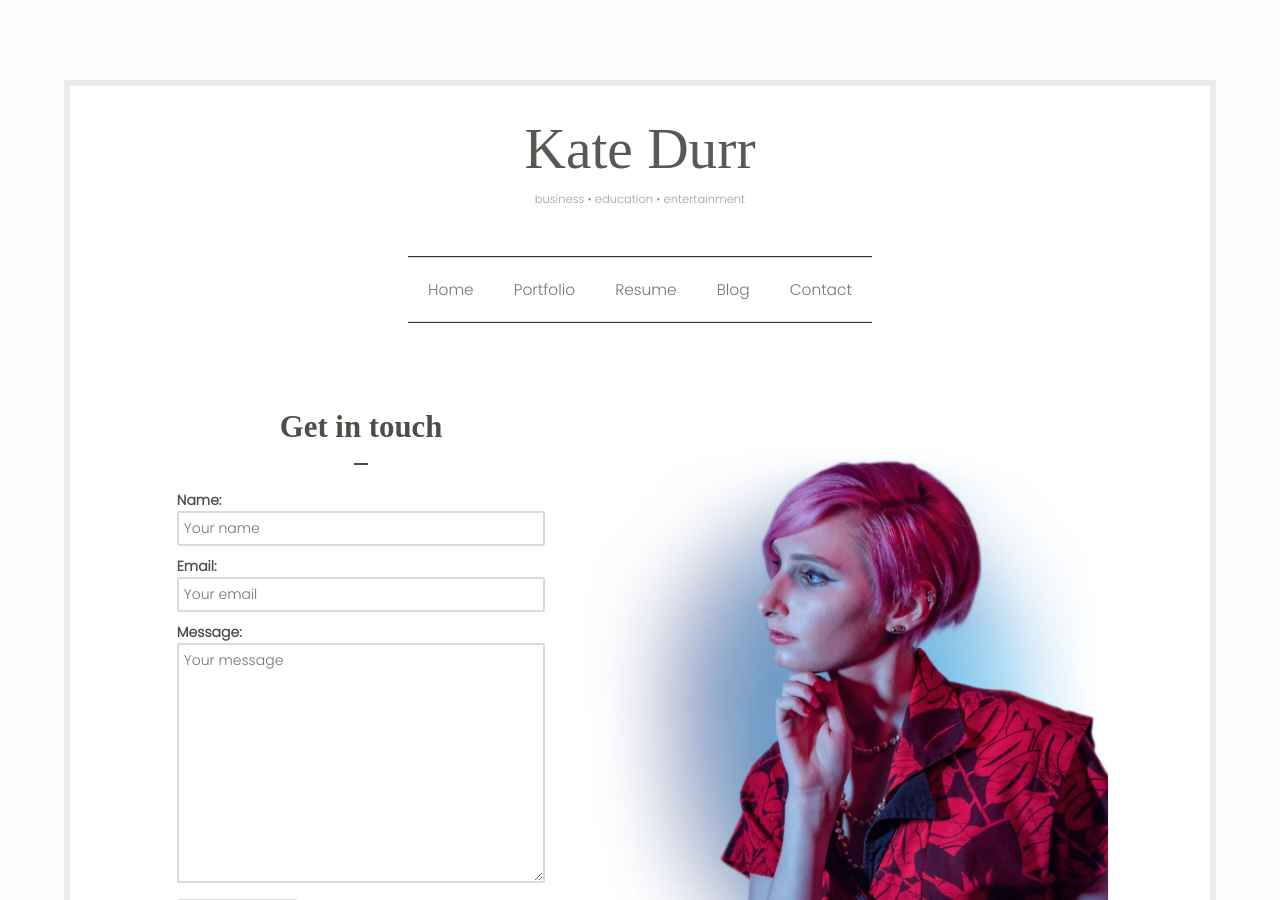
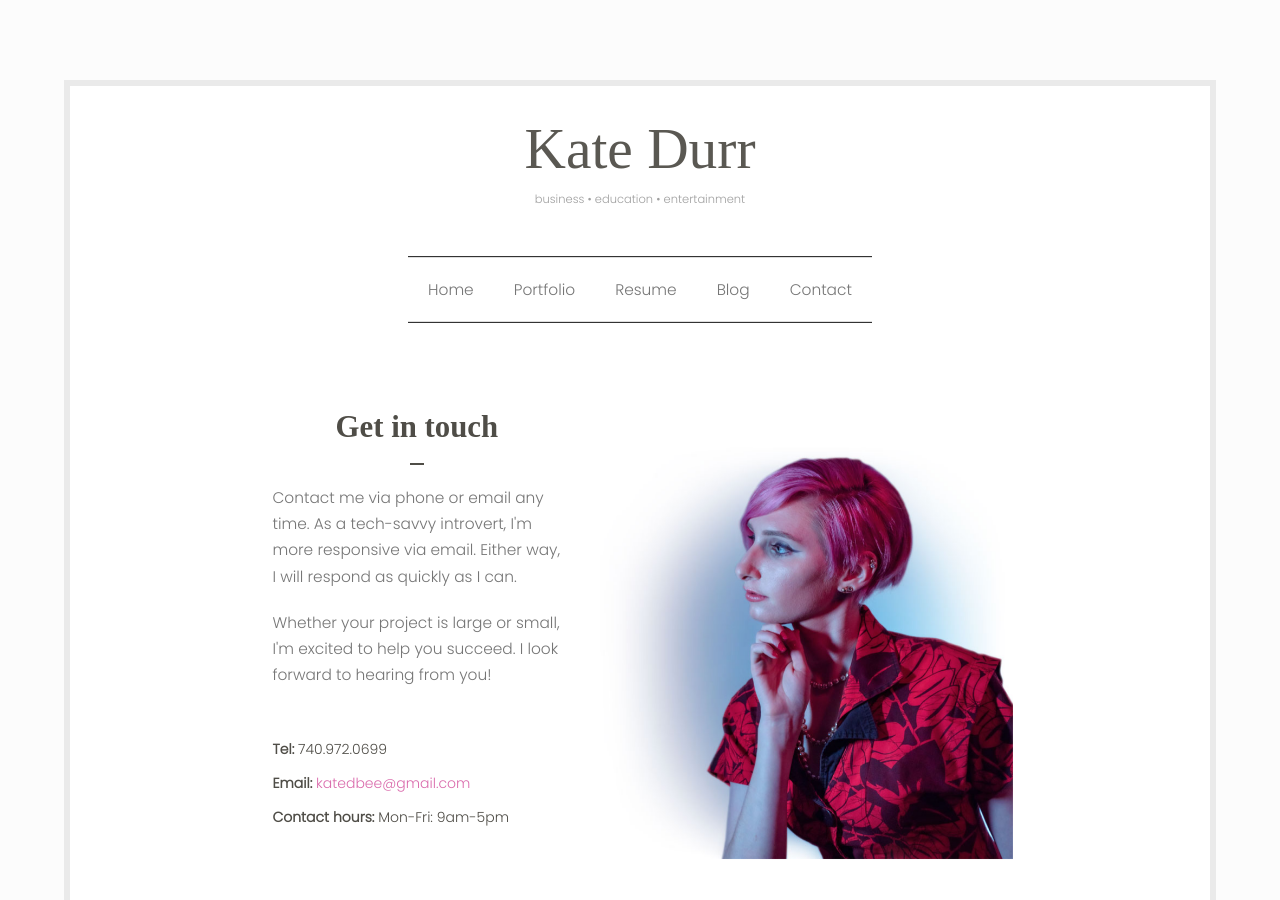
Before and after one commit to Kaedurr/portfolio, a Jekyll site: the page built from contact.html, in a window 1280 px wide and 900 px high. Built offline with Jekyll 4.4.1, drawn with Linux system fonts in a browser that asks for light colours; some web fonts are replaced.

Commit message:
revert contact page again
Still need to do more testing for form functionality before official reimplementation

```diff
--- a/contact.html
+++ b/contact.html
@@ -10,33 +10,18 @@ categories: Kate Durr, Contact Form
   <div class="col-md-12">
 
      <!-- Start margin -->
-     <div class="margin-contact">
+     <div class="margin-contact holder wow fadeIn" data-wow-delay="0.1s">
          <!-- Start left column -->
          <div class="box-contact col-md-5">
            <h3 class="heading-inner">Get in touch</h3>
-           <script src="https://www.google.com/recaptcha/api.js" async defer></script>
               <div class="hr"></div>
-                <div id="contact-area">
-	                 <form method="post" action="contactengine.php">
-		                  <label for="Name">Name:</label><br/>
-		                  <input type="text" name="Nameksljf" id="Nameksljf" placeholder="Your name" maxlength="50" required/><br/>
-                      <label for="Email">Email:</label><br/>
-                      <input type="email" name="Emaillkjkl" id="Emaillkjkl" placeholder="Your email" maxlength="80" required/><br/>
-		                  <label for="Message">Message:</label><br/>
-		                  <textarea name="Messageasdsa" rows="20" cols="20" id="Messageasdsa" placeholder="Your message" maxlength="1500" required></textarea><br/>
-                      <!-- H u n 1 3 -->
-                      <label class="form-hun" for="Fax">Fax:</label>
-                      <input class="form-hun" type="tel" name="Fax" id="Fax" tabindex="-1" autocomplete="off" placeholder="Your fax number" maxlength="25"/>
-                      <!-- H u n 1 3 -->
-                      <label class="form-hun" for="Phone">Phone:</label>
-                      <input class="form-hun" type="tel" name="Phone" id="Phone" tabindex="-1" autocomplete="off" placeholder="Your phone number" maxlength="25"/>
-                      <div class="g-recaptcha" data-sitekey="6Ld409keAAAAANzCU9n1PE36OYuEo8fw-diHSN1V"></div>
-		                  <input class="submit-button btn" type="submit" name="submit" value="Submit"/>
-	                 </form>
+                <div>
+	                 <p>Contact me via phone or email any time. As a tech-savvy introvert, I'm more responsive via email. Either way, I will respond as quickly as I can.</p>
+                   <p>Whether your project is large or small, I'm excited to help you succeed. I look forward to hearing from you!</p>
                 </div>
               <h6>
                 <span><strong>Tel: </strong>740.972.0699</span>
-                <span><strong>Email: </strong><a href="mailto:katedbee@gmail.com" target="_blank" rel="noopener noreferrer">katedbee@gmail.com</a></span>
+                <span><strong>Email: </strong><a href="mailto:katedbee@gmail.com" target="_blank" rel="noopener noreferrer nofollow">katedbee@gmail.com</a></span>
                 <span><strong>Contact hours: </strong>Mon-Fri: 9am-5pm</span>
               </h6>
           </div>
```
